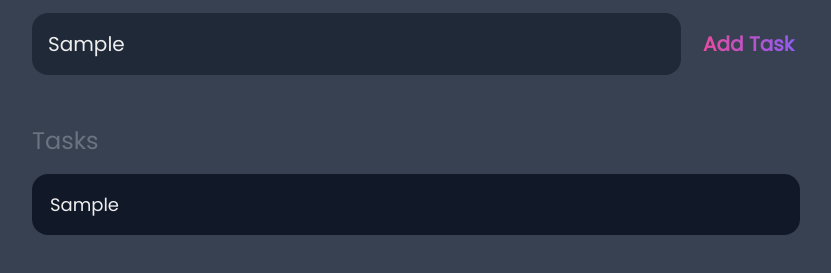
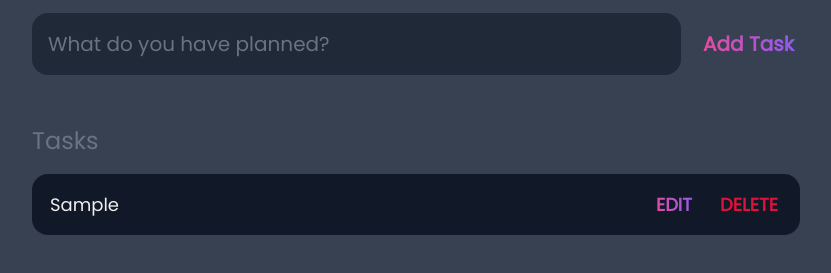
Before and after one commit to anasxyz/ToDoList, a plain HTML site: page index.html in a window 1280 px wide. Both pictures are taken after typing "Sample" into the empty fields and a click on the input "Add Task". Shown: the part 95-368 px from the top of the page, without its empty margins (224-1055 px from the left). Drawn offline with Linux system fonts and the light colour scheme.

Commit message:
Finished JS for Edit button

```diff
--- a/home.css
+++ b/home.css
@@ -110,6 +110,10 @@ main {
     margin-bottom: 1rem;
 }
 
+#tasks .task .content {
+    flex: 1 1 0%;
+}
+
 #tasks .task .content .text {
     color: var(--light);
     font-size: 1.125rem;
--- a/home.js
+++ b/home.js
@@ -29,8 +29,35 @@ window.addEventListener("load", () => {
 
         task_content_el.appendChild(task_input_el);
 
+        const task_actions_el = document.createElement("div");
+        task_actions_el.classList.add("actions");
 
+        const task_edit_el = document.createElement("button");
+        task_edit_el.classList.add("edit");
+        task_edit_el.innerHTML = "Edit";
+
+        const task_delete_el = document.createElement("button");
+        task_delete_el.classList.add("delete");
+        task_delete_el.innerHTML = "Delete";
+
+        task_actions_el.appendChild(task_edit_el);
+        task_actions_el.appendChild(task_delete_el);
+
+        task_el.appendChild(task_actions_el);
 
         list_el.appendChild(task_el);
+
+        input.value = "";
+
+        task_edit_el.addEventListener("click", () => {
+            if (task_edit_el.innerText.toLowerCase() == "edit") {
+                task_input_el.removeAttribute("readonly");
+                task_input_el.focus();
+                task_edit_el.innerText = "Save";
+            } else {
+                task_input_el.setAttribute("readonly", "readonly");
+                task_edit_el.innerText = "Edit";
+            }
+        })
     })
 })
```
